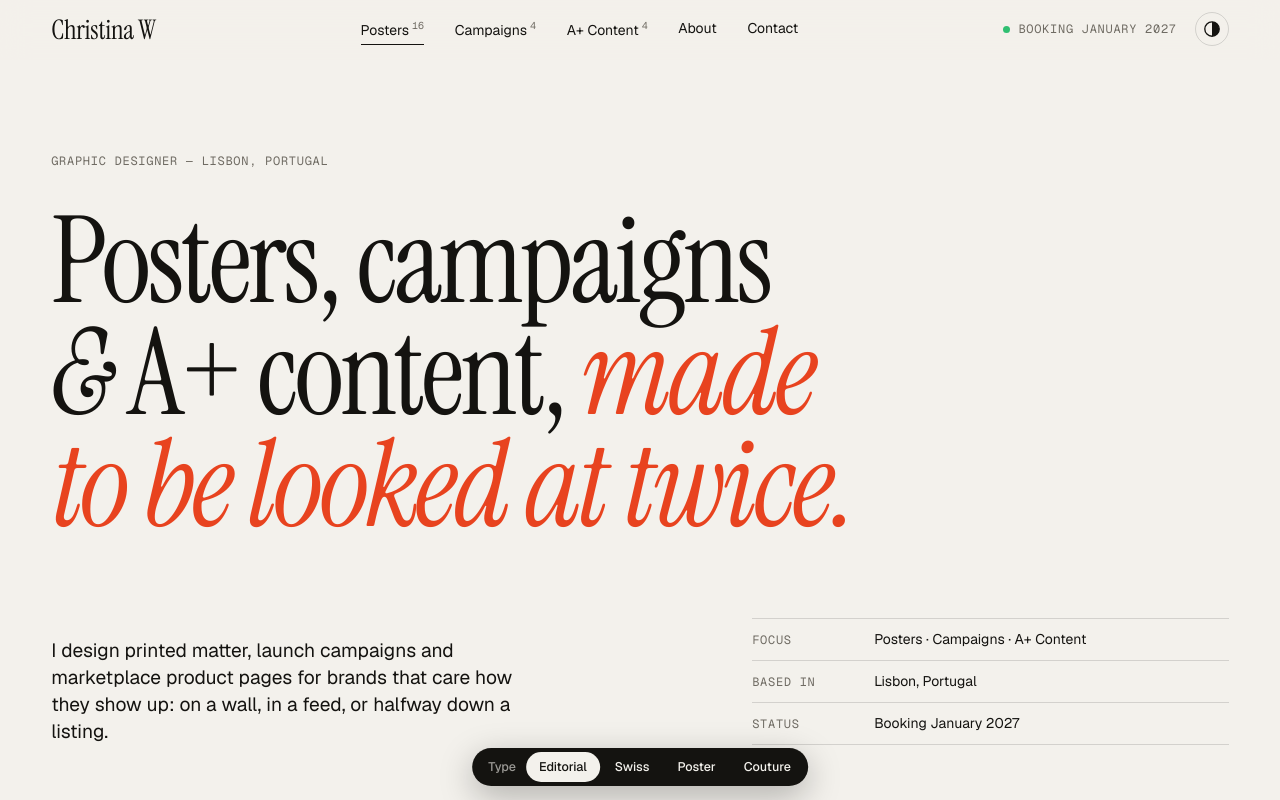
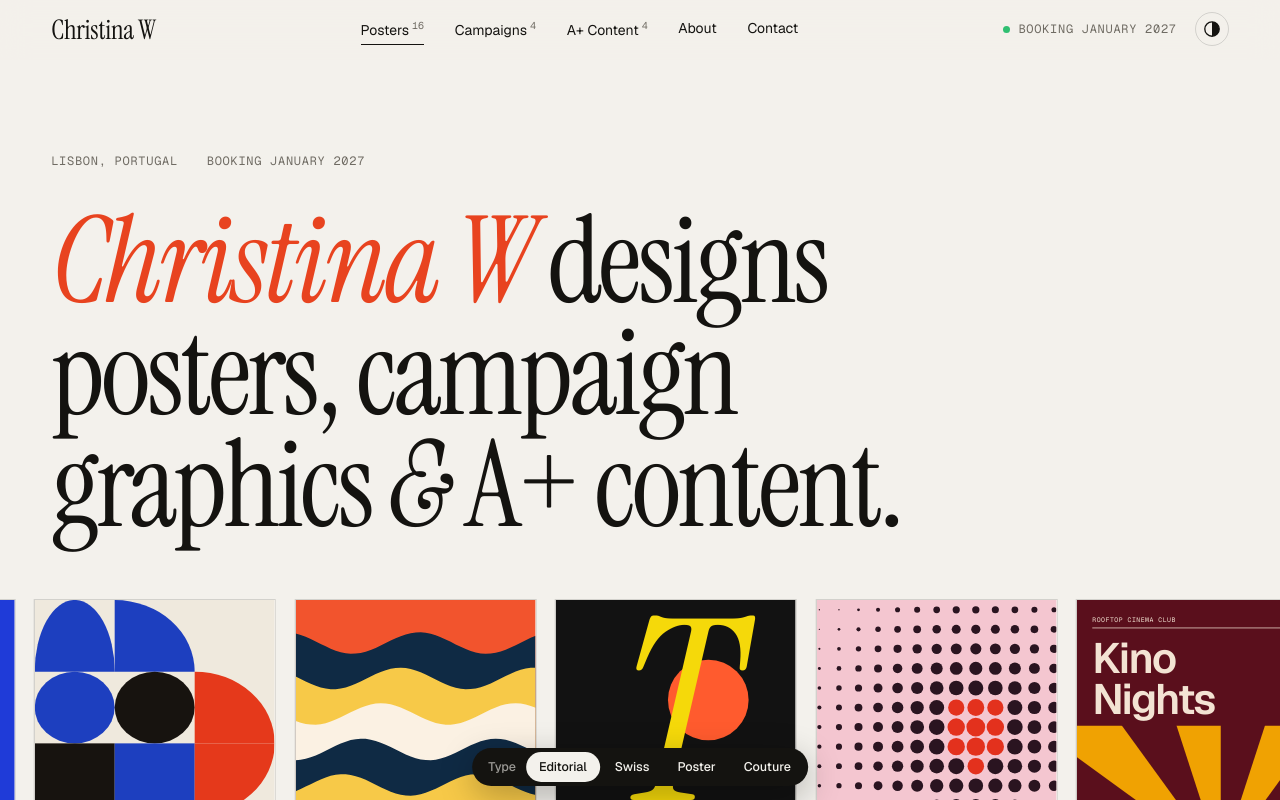
Before and after one commit to yuxuancao97/christina-w-portfolio, a plain HTML site: page index.html in a window 1280 px wide. Shown: the top 800 px of the page. Drawn offline with nearby package versions, Linux system fonts and the light colour scheme.

Commit message:
Cut filler copy: plain hero, section ledes removed, repeated labels dropped
Co-Authored-By: Claude Fable 5.2 <noreply@anthropic.com>

```diff
--- a/css/style.css
+++ b/css/style.css
@@ -94,7 +94,7 @@ h1, h2, h3, p, dl, dd, figure { margin: 0; }
 }
 .skip:focus { top: 10px; }
 
-.eyebrow, .sec-top, .facts dt, .tile-cap .m, .c-meta, .c-item figcaption, .ap-bar,
+.eyebrow, .sec-top, .tile-cap .m, .c-meta, .c-item figcaption, .ap-bar,
 .lb-count, .lb-kicker, .lb-meta dt, .ap-meta dt, .about-cols h3, .site-foot, .status {
   font-family: var(--mono);
   font-size: 12px;
@@ -145,7 +145,7 @@ h1, h2, h3, p, dl, dd, figure { margin: 0; }
    Hero
    ───────────────────────────────────────────── */
 .hero { padding: calc(64px + clamp(48px, 11vh, 132px)) var(--pad) clamp(36px, 6vh, 72px); }
-.eyebrow { color: var(--muted); margin-bottom: clamp(20px, 3vw, 36px); }
+.eyebrow { display: flex; flex-wrap: wrap; gap: 4px 2.4em; color: var(--muted); margin-bottom: clamp(20px, 3vw, 36px); }
 .hero h1 {
   font-family: var(--display); font-weight: var(--dw); font-stretch: var(--dstretch); text-transform: var(--dcase);
   font-size: calc(clamp(2.9rem, 9.4vw, 9.75rem) * var(--ds));
@@ -156,16 +156,6 @@ h1, h2, h3, p, dl, dd, figure { margin: 0; }
   font-family: var(--em-font); font-style: var(--em-style); font-weight: var(--em-weight); letter-spacing: var(--em-track);
 }
 .hero h1 em { color: var(--accent); }
-.hero-foot {
-  display: grid; grid-template-columns: repeat(12, 1fr); gap: 24px;
-  margin-top: clamp(36px, 6vw, 80px); align-items: end;
-}
-.hero-intro { grid-column: 1 / 6; font-size: clamp(1.05rem, 1.5vw, 1.3rem); line-height: 1.4; max-width: 34em; }
-.facts { grid-column: 8 / 13; display: grid; gap: 0; }
-.facts div { display: grid; grid-template-columns: 110px 1fr; gap: 12px; padding: 10px 0; border-top: 1px solid var(--line); }
-.facts div:last-child { border-bottom: 1px solid var(--line); }
-.facts dt { color: var(--muted); padding-top: 2px; }
-.facts dd { font-size: 14px; }
 
 /* Marquee */
 .marquee { overflow: hidden; padding: 10px 0 0; }
@@ -316,7 +306,7 @@ h1, h2, h3, p, dl, dd, figure { margin: 0; }
 /* ─────────────────────────────────────────────
    About
    ───────────────────────────────────────────── */
-.about-top { display: grid; grid-template-columns: repeat(12, 1fr); column-gap: 24px; align-items: end; }
+.about-top { display: grid; grid-template-columns: repeat(12, 1fr); gap: 40px 24px; align-items: end; }
 .portrait { grid-column: 1 / 5; margin: 0; }
 .portrait img {
   display: block; width: 100%; height: auto; aspect-ratio: 4 / 5; object-fit: cover; object-position: 50% 0;
@@ -334,18 +324,13 @@ h1, h2, h3, p, dl, dd, figure { margin: 0; }
   max-width: 22em; text-wrap: pretty;
 }
 .about-lead em { color: var(--accent); }
-.about-cols { display: grid; grid-template-columns: repeat(4, 1fr); gap: 32px 24px; margin-top: clamp(48px, 7vw, 104px); }
+.about-cols { grid-column: 6 / -1; display: grid; grid-template-columns: repeat(2, 1fr); gap: 32px 24px; }
 .about-cols h3 { font-weight: 400; color: var(--muted); padding-bottom: 12px; border-bottom: 1px solid var(--line); margin-bottom: 12px; }
 .about-cols li { padding: 5px 0; font-size: 15px; }
 
 /* ─────────────────────────────────────────────
    Contact + footer
    ───────────────────────────────────────────── */
-.contact h2 {
-  font-family: var(--display); font-weight: var(--dw); font-stretch: var(--dstretch); text-transform: var(--dcase);
-  font-size: calc(clamp(2.6rem, 7.4vw, 7.5rem) * var(--ds));
-  line-height: calc(0.95 + var(--dl)); letter-spacing: calc(-0.025em + var(--dt)); max-width: 13em; text-wrap: balance;
-}
 .mail {
   display: inline-flex; align-items: baseline; gap: 0.3em; margin-top: clamp(28px, 4vw, 56px);
   font-size: clamp(1.25rem, 3vw, 2.6rem); letter-spacing: -0.02em; text-decoration: none;
@@ -462,17 +447,15 @@ h1, h2, h3, p, dl, dd, figure { margin: 0; }
    ───────────────────────────────────────────── */
 @media (max-width: 1099px) {
   .poster-grid { grid-template-columns: repeat(3, 1fr); }
-  .about-cols { grid-template-columns: repeat(2, 1fr); }
 }
 
 @media (max-width: 899px) {
   .only-d { display: none; }
   .only-m { display: inline; }
-  .hero-intro, .facts { grid-column: 1 / -1; }
   .sec-main h2, .sec-main p { grid-column: 1 / -1; }
   .about-top { row-gap: 28px; }
   .portrait { grid-column: 1 / 8; }
-  .about-lead { grid-column: 1 / -1; }
+  .about-lead, .about-cols { grid-column: 1 / -1; }
   .campaign { display: block; }
   .ap { display: flex; flex-direction: column; align-items: stretch; gap: 20px; }
   .ap-side { display: contents; }
@@ -504,7 +487,6 @@ h1, h2, h3, p, dl, dd, figure { margin: 0; }
   .typebar button { padding: 9px 11px; }
   .poster-grid { grid-template-columns: repeat(2, 1fr); }
   .tile-cap .m { display: none; }
-  .facts div { grid-template-columns: 90px 1fr; }
   .about-cols { gap: 28px 16px; }
   .site-foot { flex-direction: column; gap: 8px; }
 }
--- a/index.html
+++ b/index.html
@@ -3,8 +3,8 @@
 <head>
   <meta charset="utf-8">
   <meta name="viewport" content="width=device-width, initial-scale=1">
-  <title>Christina W — Graphic Designer</title>
-  <meta name="description" content="Portfolio of a graphic designer working across posters, campaign graphics and e-commerce A+ content.">
+  <title>Christina W, Graphic Designer</title>
+  <meta name="description" content="Christina W is a graphic designer working across posters, campaign graphics and Amazon A+ content.">
   <script>
     try { var t = localStorage.getItem('theme'); if (t) document.documentElement.dataset.theme = t; } catch (e) {}
     try {
@@ -41,16 +41,8 @@
   <main id="top">
     <!-- ───────── Hero ───────── -->
     <section class="hero">
-      <p class="eyebrow"><span data-t="role"></span> — <span data-t="location"></span></p>
-      <h1>Posters, campaigns <span class="amp">&amp;</span> A+ content, <em>made to be looked at twice.</em></h1>
-      <div class="hero-foot">
-        <p class="hero-intro">I design printed matter, launch campaigns and marketplace product pages for brands that care how they show up: on a wall, in a feed, or halfway down a listing.</p>
-        <dl class="facts">
-          <div><dt>Focus</dt><dd>Posters · Campaigns · A+ Content</dd></div>
-          <div><dt>Based in</dt><dd data-t="location"></dd></div>
-          <div><dt>Status</dt><dd data-t="availability"></dd></div>
-        </dl>
-      </div>
+      <p class="eyebrow"><span data-t="location"></span><span data-t="availability"></span></p>
+      <h1><em>Christina W</em> designs posters, campaign graphics <span class="amp">&amp;</span> A+ content.</h1>
     </section>
 
     <div class="marquee" aria-hidden="true"><div class="marquee-track" id="marquee"></div></div>
@@ -58,10 +50,9 @@
     <!-- ───────── Posters ───────── -->
     <section class="section" id="posters">
       <header class="sec-head">
-        <div class="sec-top"><span>01 — Posters</span><span id="count-posters"></span></div>
+        <div class="sec-top"><span>01</span><span id="count-posters"></span></div>
         <div class="sec-main">
           <h2>Posters</h2>
-          <p>Print and screen posters for exhibitions, festivals, venues and the occasional street corner. Type first, image second, nothing extra.</p>
         </div>
       </header>
       <div class="poster-grid" id="poster-grid"></div>
@@ -71,10 +62,9 @@
     <!-- ───────── Campaigns ───────── -->
     <section class="section" id="campaigns">
       <header class="sec-head">
-        <div class="sec-top"><span>02 — Campaign graphics</span><span id="count-campaigns"></span></div>
+        <div class="sec-top"><span>02</span><span id="count-campaigns"></span></div>
         <div class="sec-main">
           <h2>Campaigns</h2>
-          <p>One idea, built as a system: key visual first, then every format it has to live in, from billboard to story.</p>
         </div>
       </header>
       <div id="campaign-list"></div>
@@ -83,10 +73,10 @@
     <!-- ───────── A+ Content ───────── -->
     <section class="section" id="aplus">
       <header class="sec-head">
-        <div class="sec-top"><span>03 — E-commerce</span><span id="count-aplus"></span></div>
+        <div class="sec-top"><span>03</span><span id="count-aplus"></span></div>
         <div class="sec-main">
           <h2>A+ Content</h2>
-          <p>Below-the-fold product storytelling for marketplaces: hero banners, feature modules and comparison charts designed as one page. Pick a product, hover the page to scroll it, click to read it in full.</p>
+          <p>Designed product pages that sit below the listing on Amazon.</p>
         </div>
       </header>
       <div class="ap reveal">
@@ -101,17 +91,17 @@
     <!-- ───────── About ───────── -->
     <section class="section" id="about">
       <header class="sec-head">
-        <div class="sec-top"><span>04 — About</span><span data-t="location"></span></div>
+        <div class="sec-top"><span>04</span><span data-t="location"></span></div>
+        <div class="sec-main"><h2>About</h2></div>
       </header>
       <div class="about">
         <div class="about-top">
           <figure class="portrait reveal">
             <img src="images/christina-w.jpg" alt="Portrait of Christina W" width="1400" height="1400" loading="lazy">
-            <figcaption><span data-t="name"></span><span><span data-t="role"></span>, <span data-t="location"></span></span></figcaption>
+            <figcaption><span data-t="name"></span><span data-t="role"></span></figcaption>
           </figure>
-          <p class="about-lead reveal">A poster gets three seconds on a street. A product page gets about the same on a phone. I work between the two, and <em>the craft is the same:</em> one clear idea, set in type that earns its size.</p>
-        </div>
-        <div class="about-cols">
+          <!-- A short bio in Christina's own words can go here: <p class="about-lead reveal">…</p> -->
+          <div class="about-cols">
           <div class="reveal">
             <h3>Print &amp; campaign</h3>
             <ul>
@@ -143,6 +133,7 @@
               <li>Print production</li>
             </ul>
           </div>
+          </div>
         </div>
       </div>
     </section>
@@ -150,9 +141,9 @@
     <!-- ───────── Contact ───────── -->
     <section class="section contact" id="contact">
       <header class="sec-head">
-        <div class="sec-top"><span>05 — Contact</span><span data-t="availability"></span></div>
+        <div class="sec-top"><span>05</span><span data-t="availability"></span></div>
+        <div class="sec-main"><h2>Contact</h2></div>
       </header>
-      <h2 class="reveal">Have a wall, a launch or a listing to fill?</h2>
       <a class="mail reveal" data-mail href="#"><span data-t="email"></span><span class="arrow" aria-hidden="true">↗</span></a>
       <ul class="socials" id="socials"></ul>
     </section>
--- a/js/data.js
+++ b/js/data.js
@@ -61,7 +61,7 @@ window.PORTFOLIO = {
       title: 'Open Late',
       client: 'Halle Contemporary',
       year: '2026',
-      summary: 'A summer of late openings at the museum. One sun-coloured mark carries the idea from the building banner down to a phone screen.',
+      summary: 'Campaign for a summer of late openings at the museum.',
       scope: ['Key visual', 'OOH', 'Social toolkit', 'Motion', 'Signage'],
       art: ['rays', 'cobalt'],
       formats: [
@@ -76,7 +76,7 @@ window.PORTFOLIO = {
       title: 'Fresh Daily',
       client: 'Greenhouse Market',
       year: '2025',
-      summary: 'Seasonal produce campaign for a neighbourhood grocer. Modular shapes swap with the harvest, so the system refreshes itself every month.',
+      summary: 'Seasonal produce campaign for a neighbourhood grocer.',
       scope: ['Key visual', 'In-store', 'Social toolkit', 'Packaging stickers'],
       art: ['blocks', 'forest'],
       formats: [
@@ -91,7 +91,7 @@ window.PORTFOLIO = {
       title: 'Run the River',
       client: 'Riverside Run Club',
       year: '2025',
-      summary: 'Identity and launch campaign for a 10K along the waterfront. The course line became the graphic, printed on everything from bibs to bus shelters.',
+      summary: 'Identity and launch campaign for a 10K along the waterfront.',
       scope: ['Key visual', 'OOH', 'Race kit', 'Social toolkit'],
       art: ['bands', 'tang'],
       formats: [
@@ -106,7 +106,7 @@ window.PORTFOLIO = {
       title: 'The Big Eleven',
       client: 'Marketplace seasonal sale',
       year: '2024',
-      summary: 'Sale-event graphics for a homeware brand: storefront banners, deal badges and listing tiles built from one loud numeral so shoppers spot the offer anywhere.',
+      summary: 'Sale-event graphics for a homeware brand.',
       scope: ['Storefront banners', 'Deal badges', 'Listing tiles', 'Email', 'Social ads'],
       art: ['glyph', 'butter'], glyph: '11',
       formats: [
@@ -124,9 +124,9 @@ window.PORTFOLIO = {
       title: 'Glow C Serum',
       brand: 'Sola Skin',
       category: 'Beauty',
-      marketplace: 'Amazon · Premium A+',
+      marketplace: 'Amazon Premium A+',
       year: '2026',
-      summary: 'Launch page for a vitamin C serum. Warm tonal palette, one hero claim, and a comparison chart that routes shoppers across the range.',
+      summary: 'Launch page for a vitamin C serum.',
       product: 'bottle', palette: 'apricot', style: 'arcs',
       copy: {
         headline: 'Glow that gets up early.',
@@ -151,9 +151,9 @@ window.PORTFOLIO = {
       title: 'Ceremonial Matcha',
       brand: 'Kettle & Fern',
       category: 'Grocery',
-      marketplace: 'Amazon · A+ Content',
+      marketplace: 'Amazon A+',
       year: '2025',
-      summary: 'Product story for a stone-ground matcha. The page slows down on purpose: origin first, preparation second, range last.',
+      summary: 'Product page for a stone-ground matcha.',
       product: 'jar', palette: 'matcha', style: 'orb',
       copy: {
         headline: 'A calmer kind of energy.',
@@ -179,9 +179,9 @@ window.PORTFOLIO = {
       title: 'Trail Flask 750',
       brand: 'Nordlys',
       category: 'Outdoors',
-      marketplace: 'Amazon · Premium A+',
+      marketplace: 'Amazon Premium A+',
       year: '2025',
-      summary: 'Feature-led page for an insulated bottle. Cool palette, specification modules and a range chart built for quick mobile scanning.',
+      summary: 'Product page for an insulated bottle.',
       product: 'can', palette: 'glacier', style: 'lines',
       copy: {
         headline: 'Cold for 24. Hot for 12.',
@@ -207,9 +207,9 @@ window.PORTFOLIO = {
       title: 'House Blend',
       brand: 'Dawn Patrol Coffee',
       category: 'Grocery',
-      marketplace: 'Amazon · A+ Content',
+      marketplace: 'Amazon A+',
       year: '2024',
-      summary: 'Subscription-focused page for a specialty roaster. Earthy tones, a tasting-note system and brew steps that double as social cut-downs.',
+      summary: 'Product page for a specialty roaster’s house blend.',
       product: 'pouch', palette: 'roast', style: 'dots',
       copy: {
         headline: 'Roasted Monday. Yours by Friday.',
--- a/js/main.js
+++ b/js/main.js
@@ -11,7 +11,7 @@
 
   /* ── Profile ─────────────────────────────────────────────── */
   const P = D.profile;
-  document.title = `${P.name} — ${P.role}`;
+  document.title = `${P.name}, ${P.role}`;
   $$('[data-t]').forEach(el => { if (P[el.dataset.t] != null) el.textContent = P[el.dataset.t]; });
   $$('[data-mail]').forEach(a => { a.href = 'mailto:' + P.email; });
   $$('[data-count]').forEach(el => { el.textContent = (D[el.dataset.count] || []).length; });
@@ -67,7 +67,7 @@
     groups[key] = c.formats.map(fm => ({
       ratio: fm.ratio[0] / fm.ratio[1], isImg: !!fm.image, html: () => media(fm),
       kicker: 'Campaign', title: c.title, note: c.summary,
-      meta: [['Client', c.client], ['Year', c.year], ['Format', `${fm.label} · ${fm.ratio[0]}:${fm.ratio[1]}`]]
+      meta: [['Client', c.client], ['Year', c.year], ['Format', `${fm.label}, ${fm.ratio[0]}:${fm.ratio[1]}`]]
     }));
 
     // First format gets its own row; the rest are packed into equal-height rows.
@@ -124,7 +124,7 @@
   apIndex.innerHTML = D.aplus.map((a, i) =>
     `<button class="ap-tab" type="button" role="tab" id="ap-tab-${i}" aria-controls="ap-stage" aria-selected="false" tabindex="-1" data-ap="${i}">` +
       `<span class="n">${pad2(i + 1)}</span>` +
-      `<span class="t">${esc(a.title)}<span class="c">${esc(a.brand)} · ${esc(a.category)}</span></span>` +
+      `<span class="t">${esc(a.title)}<span class="c">${esc(a.brand)}, ${esc(a.category)}</span></span>` +
       `<span class="m">${apCount(a)} modules</span>` +
     `</button>`).join('');
 
@@ -152,7 +152,7 @@
       `</div>`;
     apInfo.innerHTML =
       `<p class="ap-summary">${esc(a.summary)}</p>` +
-      `<dl class="ap-meta">${metaHTML(apMeta(a))}</dl>` +
+      `<dl class="ap-meta">${metaHTML(apMeta(a).filter(m => ['Year', 'Role', 'Result'].includes(m[0])))}</dl>` +
       `<button class="btn" type="button" data-group="aplus" data-i="${i}">View full page ↗</button>`;
     if (apRO) { apRO.disconnect(); apRO.observe($('.ap-view', apStage)); apRO.observe($('.ap-stack', apStage)); }
   }
```
